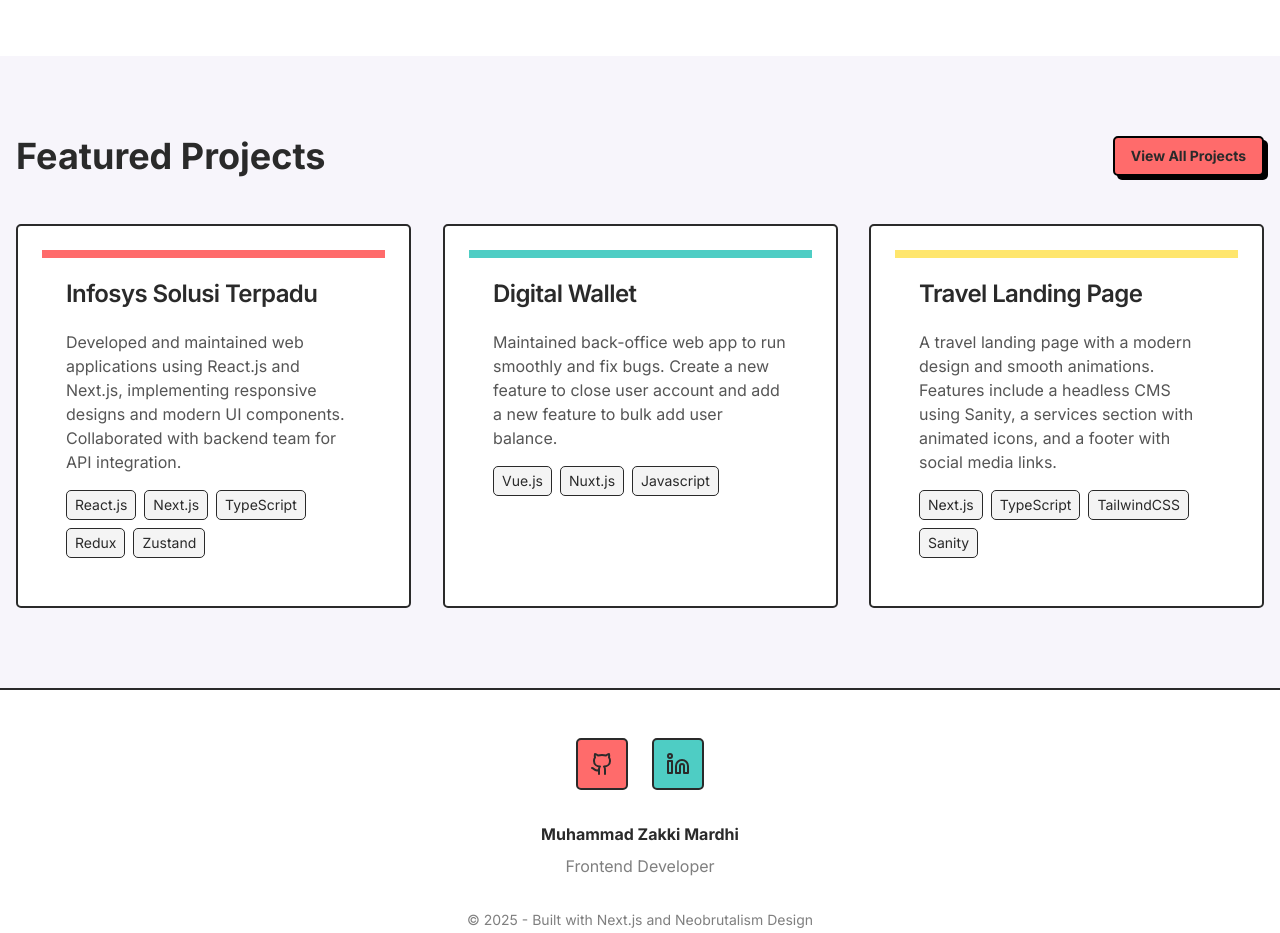
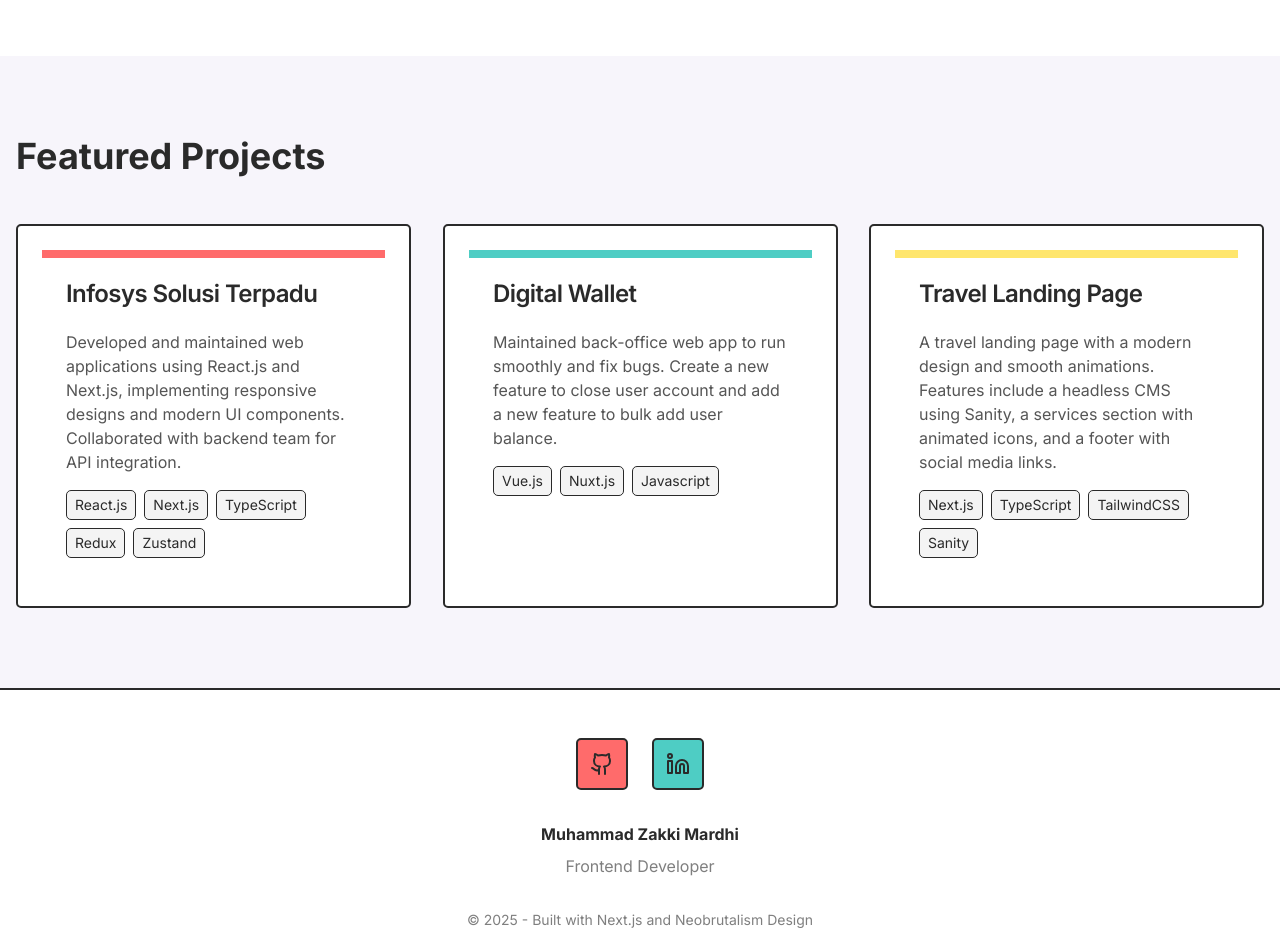
Before and after one commit to Cuk233/neo-portfolio, a Next.js app: page / in a window 1280 px wide. Shown: the part 2140-3073 px from the top of the page. Built offline with nearby package versions, Linux system fonts and the light colour scheme.

Commit message:
remove button for project section

```diff
--- a/components/sections/projects.tsx
+++ b/components/sections/projects.tsx
@@ -9,7 +9,6 @@ interface Project {
   description: string;
   technologies: string[];
   color: string;
-  link: string;
 }
 
 export function ProjectsSection() {
@@ -19,21 +18,18 @@ export function ProjectsSection() {
       description: "Developed and maintained web applications using React.js and Next.js, implementing responsive designs and modern UI components. Collaborated with backend team for API integration.",
       technologies: ["React.js", "Next.js", "TypeScript", "Redux", "Zustand", ],
       color: "#FF6B6B",
-      link: "#"
     },
     {
       title: "Digital Wallet",
       description: "Maintained back-office web app to run smoothly and fix bugs. Create a new feature to close user account and add a new feature to bulk add user balance.",
       technologies: ["Vue.js", "Nuxt.js", "Javascript"],
       color: "#4ECDC4",
-      link: ""
     },
     {
       title: "Travel Landing Page",
       description: "A travel landing page with a modern design and smooth animations. Features include a headless CMS using Sanity, a services section with animated icons, and a footer with social media links.",
       technologies: ["Next.js", "TypeScript", "TailwindCSS", "Sanity"],
       color: "#FFE66D",
-      link: "https://duplicate-project.vercel.app/"
     }
   ];
 
@@ -42,9 +38,6 @@ export function ProjectsSection() {
       <div className="max-w-7xl mx-auto">
         <div className="flex justify-between items-center mb-12">
           <h2 className="text-4xl font-heading text-[#2A2A2A]">Featured Projects</h2>
-          <Button className="bg-[#FF6B6B] text-[#2A2A2A] font-bold hover:opacity-90">
-            View All Projects
-          </Button>
         </div>
 
         <div className="grid grid-cols-1 md:grid-cols-2 lg:grid-cols-3 gap-8">
@@ -56,7 +49,6 @@ export function ProjectsSection() {
               viewport={{ once: true }}
               transition={{ duration: 0.5, delay: index * 0.1 }}
             >
-              <a href={project.link} target="_blank" rel="noopener noreferrer">
                 <Card className="h-full border-2 border-[#2A2A2A] hover:-translate-y-2 transition-transform duration-300">
                   <div className="h-2" style={{ backgroundColor: project.color }} />
                   <CardHeader>
@@ -76,7 +68,6 @@ export function ProjectsSection() {
                     </div>
                   </CardContent>
                 </Card>
-              </a>
             </motion.div>
           ))}
         </div>
```
Also changed, not shown: components/sections/hero.tsx (indentation only).
